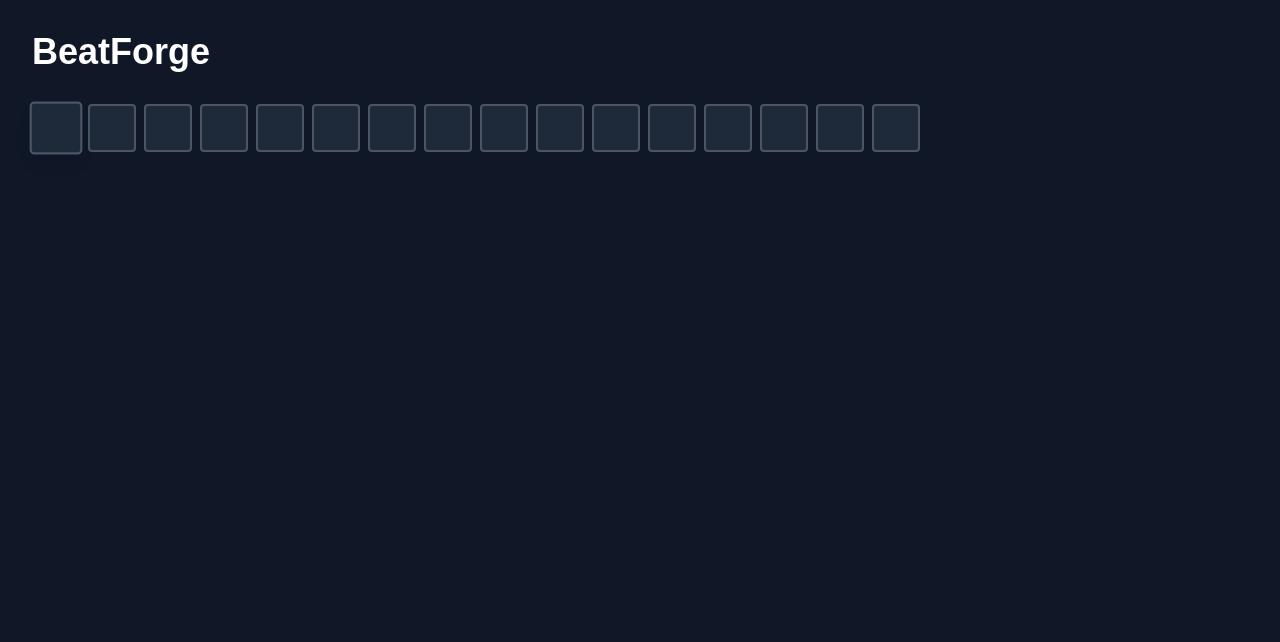
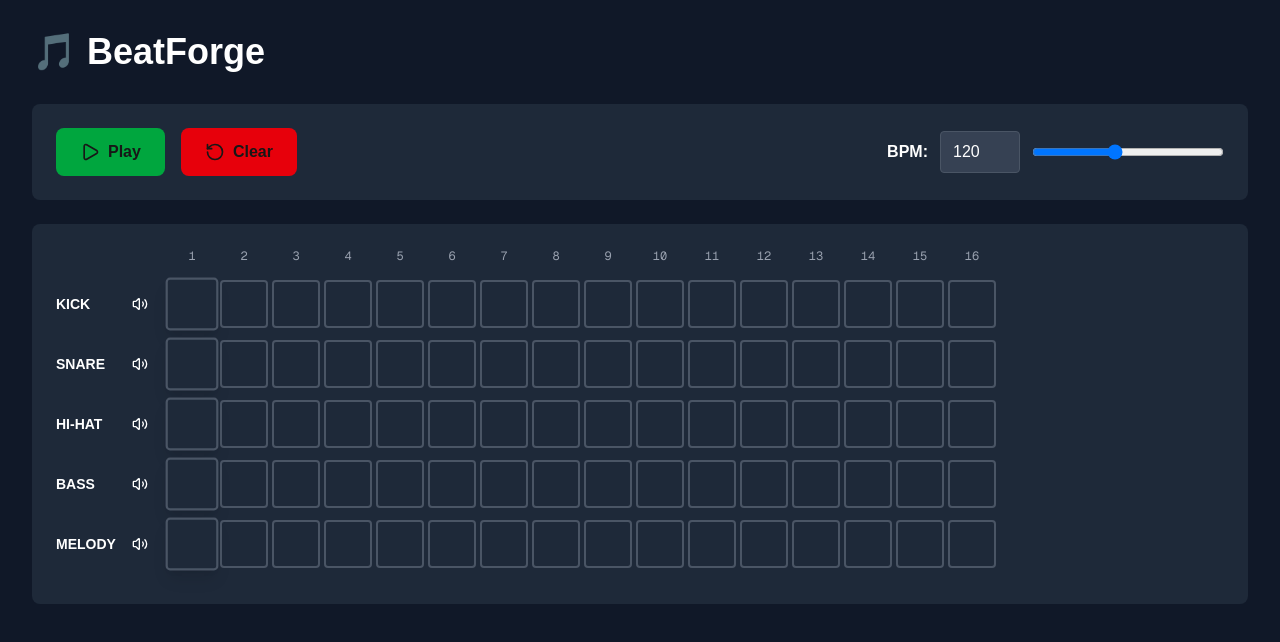
Before and after one commit to gilbertoaceville/beatforge, a Next.js app: page / in a window 1280 px wide. Shown: the top 642 px of the page. Built offline with nearby package versions, Linux system fonts and the light colour scheme.

Commit message:
feat: setup sequencer client

```diff
--- a/app/page.tsx
+++ b/app/page.tsx
@@ -1,11 +1,5 @@
-import StepTemplate from "@/components/module/template";
+import SequencerClient from "@/components/module/Client";
 
 export default function Home() {
-  return (
-    <main className="min-h-screen bg-gray-900 p-8">
-      <h1 className="text-4xl font-bold text-white mb-8">BeatForge</h1>
-
-      <StepTemplate />
-    </main>
-  );
+  return <SequencerClient />;
 }
--- /dev/null
+++ b/components/module/Client.tsx
@@ -0,0 +1,11 @@
+"use client";
+
+import { Sequencer } from "@/components/sequencer/Sequencer";
+
+export default function SequencerClient() {
+  return (
+    <main className="min-h-screen bg-gray-900 p-8">
+      <Sequencer />
+    </main>
+  );
+}
--- a/components/module/template.tsx
+++ /dev/null
@@ -1,19 +0,0 @@
-"use client";
-
-import { Step } from "@/components/sequencer/Step";
-
-export default function StepTemplate() {
-  return (
-    <div className="flex gap-2">
-      {Array.from({ length: 16 }).map((_, i) => (
-        <Step
-          key={i}
-          isActive={false}
-          isPlaying={i === 0}
-          instrumentColor="bg-red-500"
-          onToggle={() => console.log(`Step ${i} clicked`)}
-        />
-      ))}
-    </div>
-  );
-}
--- /dev/null
+++ b/components/sequencer/Controls.tsx
@@ -0,0 +1,64 @@
+'use client';
+
+import { useSequencerStore } from '@/lib/store/sequencerStore';
+import { Play, Pause, RotateCcw } from 'lucide-react';
+
+export function Controls() {
+  const { isPlaying, bpm, setIsPlaying, setBpm, clearPattern } = useSequencerStore();
+
+  return (
+    <div className="bg-gray-800 rounded-lg p-6 mb-6">
+      <div className="flex items-center gap-4 flex-wrap">
+        <button
+          onClick={() => setIsPlaying(!isPlaying)}
+          className={`px-6 py-3 rounded-lg font-semibold transition-all flex items-center gap-2 ${
+            isPlaying
+              ? 'bg-orange-600 hover:bg-orange-700'
+              : 'bg-green-600 hover:bg-green-700'
+          }`}
+        >
+          {isPlaying ? (
+            <>
+              <Pause size={20} />
+              Pause
+            </>
+          ) : (
+            <>
+              <Play size={20} />
+              Play
+            </>
+          )}
+        </button>
+
+        <button
+          onClick={clearPattern}
+          className="px-6 py-3 bg-red-600 hover:bg-red-700 rounded-lg font-semibold transition-all flex items-center gap-2"
+        >
+          <RotateCcw size={20} />
+          Clear
+        </button>
+
+        <div className="flex items-center gap-3 ml-auto">
+          <label className="text-white font-semibold">BPM:</label>
+          <input
+            type="number"
+            value={bpm}
+            onChange={(e) => setBpm(Number(e.target.value))}
+            min={60}
+            max={200}
+            className="w-20 px-3 py-2 bg-gray-700 text-white rounded border border-gray-600 focus:border-blue-500 focus:outline-none"
+          />
+
+          <input
+            type="range"
+            value={bpm}
+            onChange={(e) => setBpm(Number(e.target.value))}
+            min={60}
+            max={200}
+            className="w-48"
+          />
+        </div>
+      </div>
+    </div>
+  );
+}
--- /dev/null
+++ b/components/sequencer/Sequencer.tsx
@@ -0,0 +1,42 @@
+"use client";
+
+import { Track } from "./Track";
+import { Controls } from "./Controls";
+import { INSTRUMENTS } from "@/lib/contants";
+
+export function Sequencer() {
+  return (
+    <div className="max-w-7xl mx-auto">
+      <h1 className="text-4xl font-bold text-white mb-8">🎵 BeatForge</h1>
+
+      <Controls />
+
+      <div className="bg-gray-800 rounded-lg p-6">
+        <div className="mb-4">
+          <div className="flex items-center gap-4 mb-2">
+            <div className="w-24"></div>
+            <div className="flex gap-1">
+              {Array.from({ length: 16 }, (_, i) => (
+                <div
+                  key={i}
+                  className="w-12 text-center text-xs text-gray-400 font-mono"
+                >
+                  {i + 1}
+                </div>
+              ))}
+            </div>
+          </div>
+        </div>
+
+        {INSTRUMENTS.map((instrument) => (
+          <Track
+            key={instrument.name}
+            instrument={instrument.name}
+            label={instrument.label}
+            color={instrument.color}
+          />
+        ))}
+      </div>
+    </div>
+  );
+}
--- /dev/null
+++ b/components/sequencer/Track.tsx
@@ -0,0 +1,51 @@
+"use client";
+
+import { InstrumentName } from "@/lib/types/sequencer";
+import { useSequencerStore } from "@/lib/store/sequencerStore";
+import { Step } from "./Step";
+import { Volume2, VolumeX } from "lucide-react";
+import { useState } from "react";
+
+interface TrackProps {
+  instrument: InstrumentName;
+  label: string;
+  color: string;
+}
+
+export function Track({ instrument, label, color }: TrackProps) {
+  const { pattern, currentStep, toggleStep } = useSequencerStore();
+  const [isMuted, setIsMuted] = useState(false);
+  const trackPattern = pattern[instrument];
+
+  return (
+    <div className="flex items-center gap-4 mb-3">
+      <div className="w-24 flex items-center justify-between">
+        <span className="text-white font-semibold text-sm uppercase">
+          {label}
+        </span>
+
+        <button
+          onClick={() => setIsMuted(!isMuted)}
+          className={`p-1 rounded transition-colors ${
+            isMuted ? "text-gray-500" : "text-white hover:text-gray-300"
+          }`}
+          title={isMuted ? "Unmute" : "Mute"}
+        >
+          {isMuted ? <VolumeX size={16} /> : <Volume2 size={16} />}
+        </button>
+      </div>
+
+      <div className="flex gap-1">
+        {trackPattern.map((step, index) => (
+          <Step
+            key={index}
+            isActive={step === 1}
+            isPlaying={currentStep === index}
+            instrumentColor={color}
+            onToggle={() => toggleStep(instrument, index)}
+          />
+        ))}
+      </div>
+    </div>
+  );
+}
--- /dev/null
+++ b/lib/contants.ts
@@ -0,0 +1,7 @@
+export const INSTRUMENTS = [
+  { name: "kick" as const, label: "Kick", color: "bg-red-500" },
+  { name: "snare" as const, label: "Snare", color: "bg-blue-500" },
+  { name: "hihat" as const, label: "Hi-Hat", color: "bg-purple-500" },
+  { name: "bass" as const, label: "Bass", color: "bg-orange-500" },
+  { name: "melody" as const, label: "Melody", color: "bg-cyan-500" },
+];
```
Also changed, not shown: lib/store/sequencerStore.ts (+7 -6 lines).
